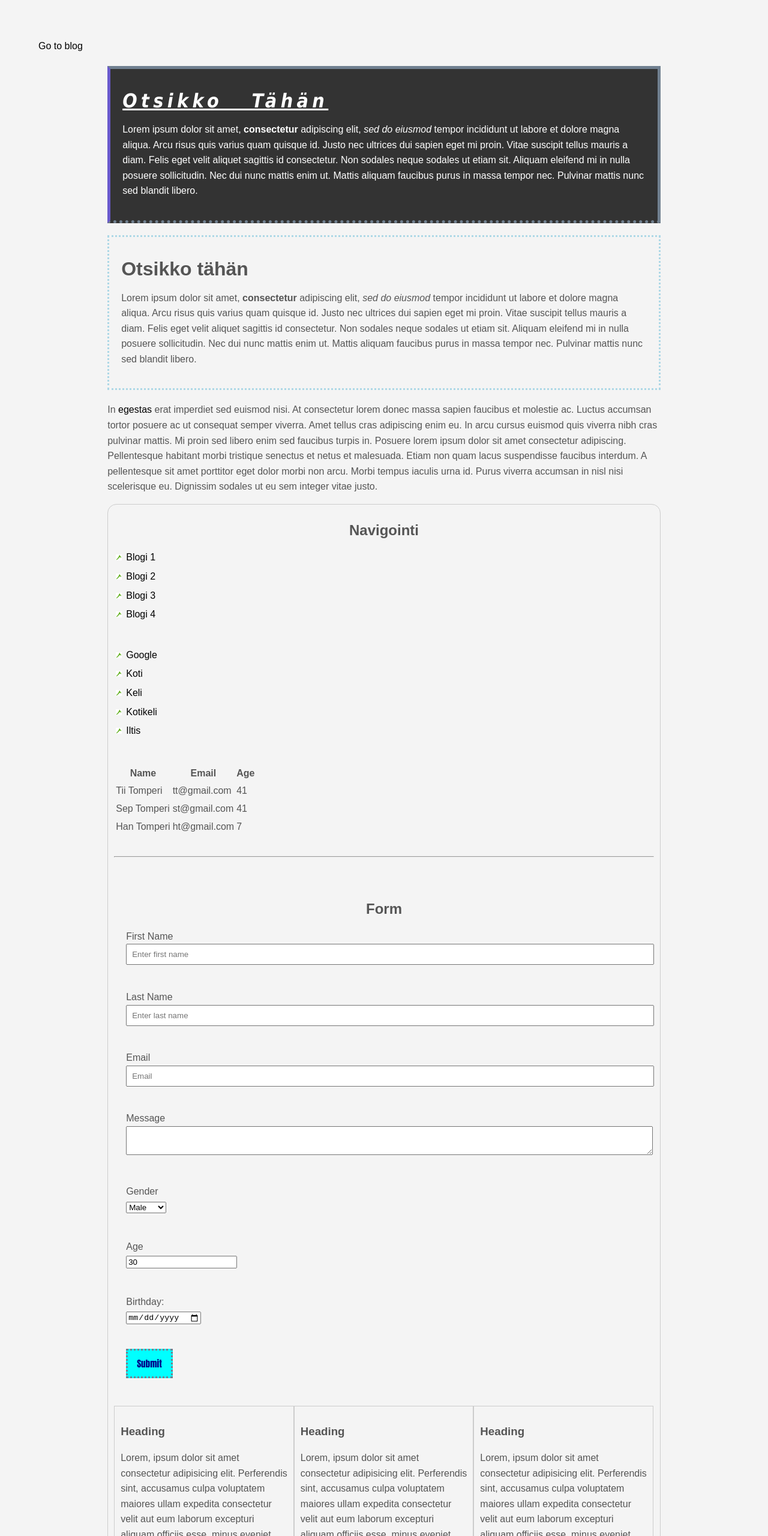
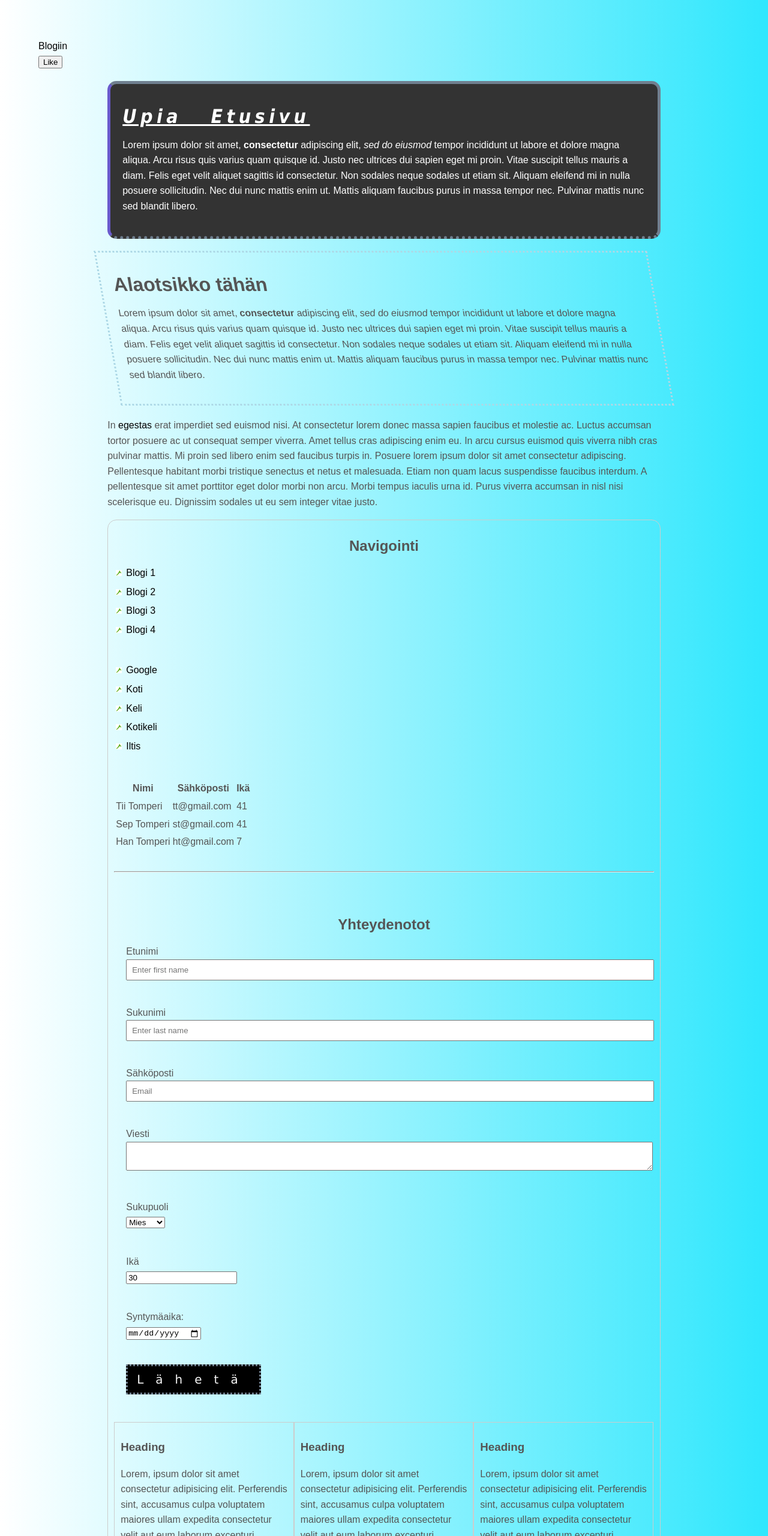
Before and after one commit to TiinaTomperi/tiinatomperi.github.io, a plain HTML site: page index.html in a window 1280 px wide. Shown: the top 2560 px of the page at 60% size. Drawn offline with nearby package versions, Linux system fonts and the light colour scheme.

Commit message:
Moulding and JS

```diff
--- a/Styles.css
+++ b/Styles.css
@@ -1,7 +1,6 @@
 body{
-    background-color:#f4f4f4;
+    background: linear-gradient(to right, white, #2fe7fd);
     color:#555555;
-
     font-family: Arial, Helvetica, sans-serif;
     font-size: 16px;
     font-weight: normal;
@@ -16,7 +15,7 @@ a:link {
     color:black;
 }
 a:visited {
-    color:pink;
+    color: blue;
 }
 
 a:hover {
@@ -32,10 +31,11 @@ a:active {
 }
 
 .button {
-    background-color: aqua;
-    color: darkblue;
-    font-family: Impact, Haettenschweiler, 'Arial Narrow Bold', sans-serif;
-    font-size: 15px;
+    background-color: black;
+    color: whitesmoke;
+    font-family: Verdana, Geneva, Tahoma, sans-serif;
+    font-size: 20px;
+    letter-spacing: 1em;
     padding: 10px 15px;
     border: 3px slategray dotted;
 
@@ -57,6 +57,7 @@ a:active {
     border-left:5px slateblue solid;
     border-top:5px slategray solid;
     border-bottom:10px slategray dotted;
+    border-radius: 15px;
 
     /* lyhyesti jos kaikki samaa: border:5px red solid; alempi määräys
     ylittää edellisen */
@@ -82,8 +83,12 @@ a:active {
     text-transform: capitalize;
     letter-spacing: 0.2em;
     word-spacing: 1em;
+    border-radius:
 }
 .box-2{
+    font-family: 'Franklin Gothic Medium', 'Arial Narrow', Arial, sans-serif;
+    font-weight: 500;
+    transform: skewX(10deg);
     border: 3px dotted lightblue;
     padding:20px;
     margin:20px 0;
@@ -133,3 +138,19 @@ a:active {
     padding: 10px;
     box-sizing: border-box;
 }
+#main-block {
+    float: left;
+    width: 70%;
+    padding: 15px;
+    box-sizing: border-box;
+
+}
+#sidebar {
+    float: right;
+    width: 30%;
+    background-color: #333;
+    color: #fff;
+    padding: 15px;
+    box-sizing: border-box;
+
+}
--- a/index.html
+++ b/index.html
@@ -7,14 +7,15 @@
     </head>
     <body>
 
-        <a href="blog.html">Go to blog</a>
+        <a href="blog.html">Blogiin</a>
         <!---Kommentit näin-->
         <!---Headings-->
 
+        <div id="like_button_container"></div>
 
         <div class="container">
             <div class="box-1">
-            <h1>Otsikko tähän</h1>
+            <h1>Upia Etusivu</h1>
             <!--H1 sisältää paddingiä itsessään, muut otsikkokoot pienempiä h6asti-->
             <!--kappaleet <p>-->
 
@@ -24,7 +25,7 @@
 
 
             <div class="box-2">
-                <h1>Otsikko tähän</h1>
+                <h1>Alaotsikko tähän</h1>
             <!--H1 sisältää paddingiä itsessään, muut otsikkokoot pienempiä h6asti-->
 
             <!--kappaleet <p>-->
@@ -64,9 +65,9 @@
                 <table>
                     <thead> </thead>
                     <tr>
-                    <th>Name</th>
-                    <th>Email</th>
-                    <th>Age</th>
+                    <th>Nimi</th>
+                    <th>Sähköposti</th>
+                    <th>Ikä</th>
                     <th></th>
                     </tr>
                     <tbody>
@@ -95,69 +96,68 @@
 
                 <form class="my-form">
 
-                    <h2>Form</h2>
+                    <h2>Yhteydenotot</h2>
 
                     <form action="process.php" method="POST">
 
                     <div class="form-group">
-                        <label>First Name</label>
+                        <label>Etunimi</label>
                         <input type="text" name="firstName" placeholder="Enter first name">
                     </div>
 
                 <br>
 
                     <div class="form-group">
-                        <label>Last Name</label>
+                        <label>Sukunimi</label>
                         <input type="text" name="lastName" placeholder="Enter last name">
                     </div>
 
                 <br>
 
                     <div class="form-group">
-                        <label>Email</label>
+                        <label>Sähköposti</label>
                         <input type="text" name="email" placeholder="Email">
                     </div>
 
                 <br>
 
                     <div class="form-group">
-                        <label>Message</label>
+                        <label>Viesti</label>
                         <textarea name="message"></textarea>
                     </div>
 
                 <br>
 
                     <div class="form-group">
-                        <label>Gender</label>
+                        <label>Sukupuoli</label>
                         <select name="gender">
-                            <option value="male">Male</option>
-                            <option value="female">Female</option>
-                            <option value="other">Other</option>
+                            <option value="male">Mies</option>
+                            <option value="female">Nainen</option>
+                            <option value="other">Muu</option>
                         </select>
                     </div>
 
                 <br>
 
                     <div class="form-group">
-                        <label>Age</label>
+                        <label>Ikä</label>
                         <input type="number" name="age" value="30">
                     </div>
 
                 <br>
 
                     <div class="form-group">
-                        <label>Birthday:</label>
+                        <label>Syntymäaika:</label>
                         <input type="date" name="birthday">
                     </div>
 
                     <br>
 
-                    <input class="button" type="submit" name="submit" value="Submit">
+                    <input class="button" type="submit" name="submit" value="Lähetä">
 
                 </form>
                             <!--images-->
                 <br>
-
 
                 <div class="block">
                     <h3>Heading</h3>
@@ -179,14 +179,14 @@
                 <hr>
                 <br>
 
-
+<!--
                         <a href="Images/kukka.jpg">
                 <img src="Images/kukka.jpg" alt="Violetti kukka" width="200">
 
                 </a>
 
                     <!--myös korkeuden voi hoidella, mutta normaalisti auto-->
-                    <!--Quotations-->
+                    <!--Quotations
 
                     <blockquote cite="http://traversymedia.com">
             Lorem ipsum dolor sit amet consectetur adipisicing elit. Cumque assumenda architecto, asperiores exercitationem quibusdam sint laudantium illo facere ex nemo. Magni natus rem distinctio sunt nobis quos recusandae provident nisi?
@@ -196,12 +196,33 @@
                     <p>The <abbr title="World Wide Web">WWW</abbr>is awesome!</p>
 
                     <p><cite>HTML crash course</cite> by Brad Traversy</p>
-
-                <div class="clr">
-
-                </div>
+-->
+<br>
+<hr>
 
         </div> <!--end of container?-->
+        <div class="clr"></div>
+
+        <div id="main-block">
+                <h3>Heading</h3>
+                <p>Lorem, ipsum dolor sit amet consectetur adipisicing elit. Perferendis sint, accusamus culpa voluptatem maiores ullam expedita consectetur velit aut eum laborum excepturi aliquam officiis esse, minus eveniet nobis? Repudiandae, architecto?</p>
+
+        </div>
+
+        <div id="sidebar">
+
+                <p>Lorem, ipsum dolor sit amet consectetur adipisicing elit. Perferendis sint, accusamus culpa voluptatem maiores ullam expedita consectetur velit aut eum laborum.</p>
+
+        </div>
+
+
+
+
+        <script src="https://unpkg.com/react@16/umd/react.development.js" crossorigin></script>
+        <script src="https://unpkg.com/react-dom@16/umd/react-dom.development.js" crossorigin></script>
+
+        <script src="like_button.js"></script>
+
 
     </body>
 </html>
--- /dev/null
+++ b/like_button.js
@@ -0,0 +1,23 @@
+'use strict';
+
+const e = React.createElement;
+
+class LikeButton extends React.Component {
+    constructor(props) {
+        super(props);
+        this.state = { liked: false };
+    }
+
+    render() {
+        if (this.state.liked) {
+            return 'You liked this.';
+        }
+        return e(
+            'button',
+            { onClick: () => this.setState({ liked: true}) },
+            'Like'
+        );
+    }
+}
+const domContainer = document.querySelector('#like_button_container');
+ReactDOM.render(e(LikeButton), domContainer);
```
